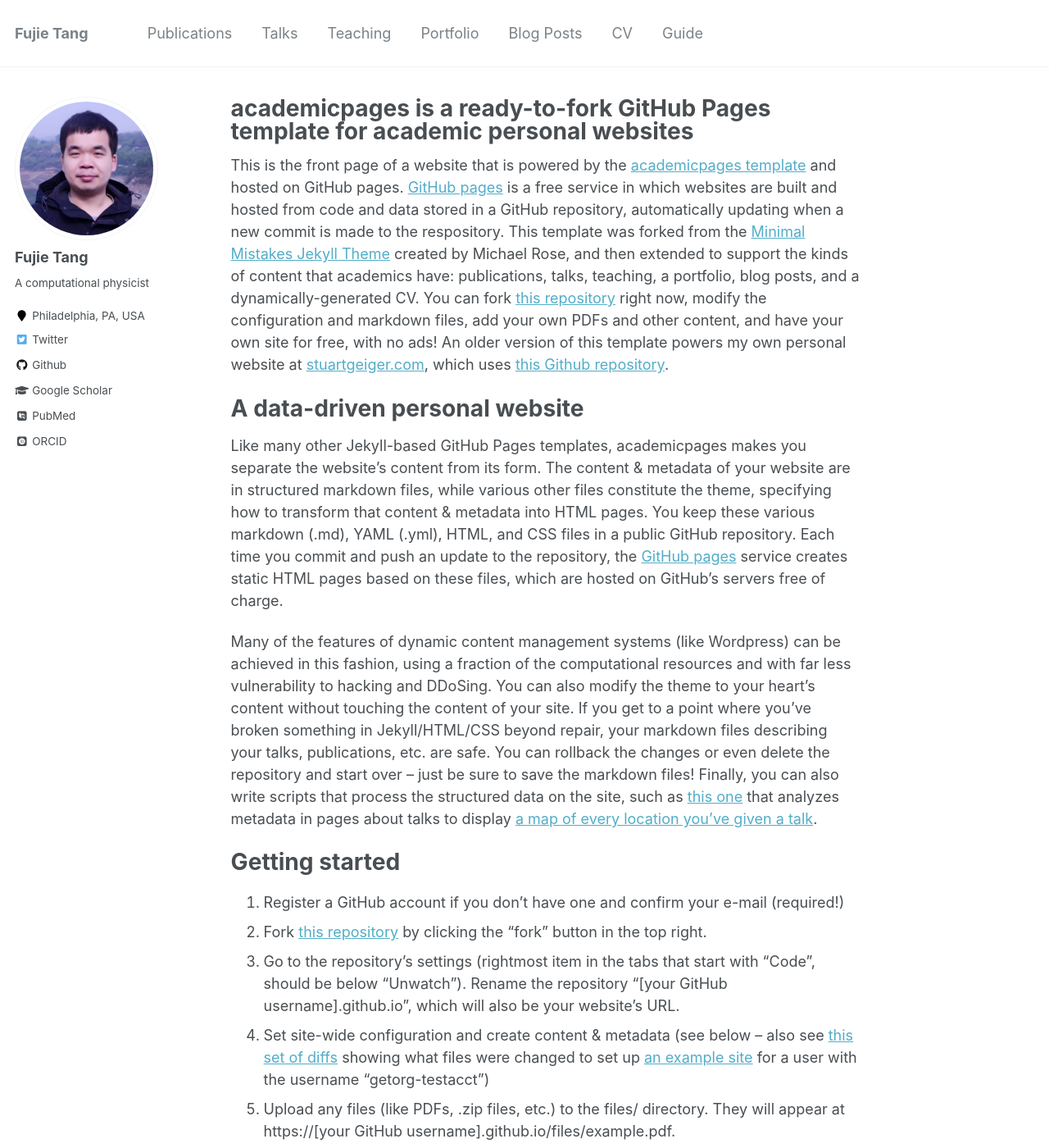
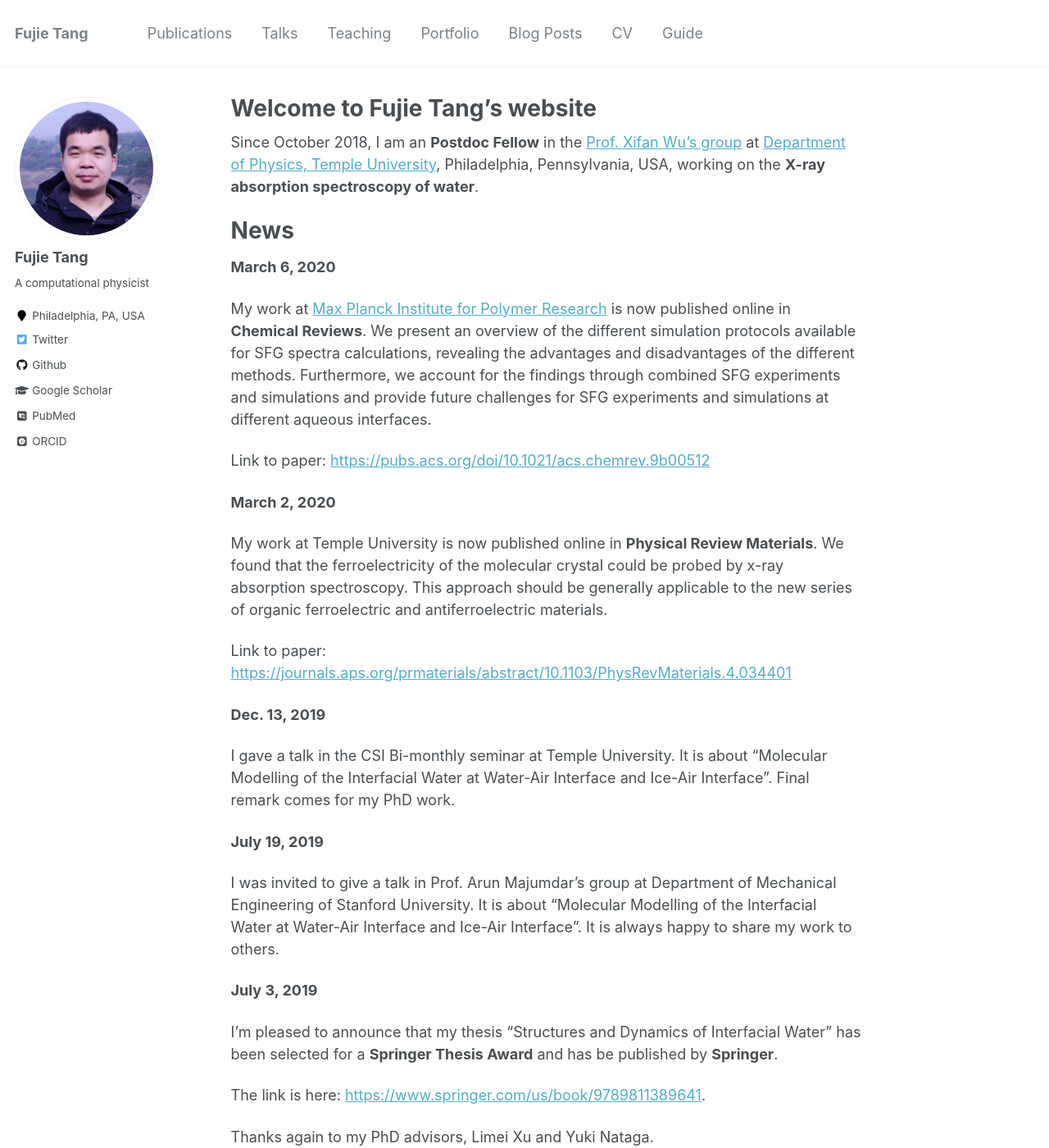
Before and after one commit to fujiepku/fujiepku.github.io, a Jekyll site: the page built from _pages/about.md, in a window 1280 px wide and 1400 px high. Shown: the whole window at 82% size. Built offline with Jekyll 4.4.1, drawn with Linux system fonts in a browser that asks for light colours; some web fonts are replaced; some of the changed text lies outside the part shown.

Commit message:
Add files via upload

```diff
--- a/_pages/about.md
+++ b/_pages/about.md
@@ -1,6 +1,6 @@
 ---
 permalink: /
-title: "academicpages is a ready-to-fork GitHub Pages template for academic personal websites"
+title: "Welcome to Fujie Tang's website"
 excerpt: "About me"
 author_profile: true
 redirect_from:
@@ -8,43 +8,41 @@ redirect_from:
   - /about.html
 ---
 
-This is the front page of a website that is powered by the [academicpages template](https://github.com/academicpages/academicpages.github.io) and hosted on GitHub pages. [GitHub pages](https://pages.github.com) is a free service in which websites are built and hosted from code and data stored in a GitHub repository, automatically updating when a new commit is made to the respository. This template was forked from the [Minimal Mistakes Jekyll Theme](https://mmistakes.github.io/minimal-mistakes/) created by Michael Rose, and then extended to support the kinds of content that academics have: publications, talks, teaching, a portfolio, blog posts, and a dynamically-generated CV. You can fork [this repository](https://github.com/academicpages/academicpages.github.io) right now, modify the configuration and markdown files, add your own PDFs and other content, and have your own site for free, with no ads! An older version of this template powers my own personal website at [stuartgeiger.com](http://stuartgeiger.com), which uses [this Github repository](https://github.com/staeiou/staeiou.github.io).
+Since October 2018, I am an **Postdoc Fellow** in the [Prof. Xifan Wu's group](https://astro.temple.edu/~xifanwu/WuGroup.html) at [Department of Physics, Temple University](https://phys.cst.temple.edu/), Philadelphia, Pennsylvania, USA, working on the **X-ray absorption spectroscopy of water**.
 
-A data-driven personal website
+News
 ======
-Like many other Jekyll-based GitHub Pages templates, academicpages makes you separate the website's content from its form. The content & metadata of your website are in structured markdown files, while various other files constitute the theme, specifying how to transform that content & metadata into HTML pages. You keep these various markdown (.md), YAML (.yml), HTML, and CSS files in a public GitHub repository. Each time you commit and push an update to the repository, the [GitHub pages](https://pages.github.com/) service creates static HTML pages based on these files, which are hosted on GitHub's servers free of charge.
 
-Many of the features of dynamic content management systems (like Wordpress) can be achieved in this fashion, using a fraction of the computational resources and with far less vulnerability to hacking and DDoSing. You can also modify the theme to your heart's content without touching the content of your site. If you get to a point where you've broken something in Jekyll/HTML/CSS beyond repair, your markdown files describing your talks, publications, etc. are safe. You can rollback the changes or even delete the repository and start over -- just be sure to save the markdown files! Finally, you can also write scripts that process the structured data on the site, such as [this one](https://github.com/academicpages/academicpages.github.io/blob/master/talkmap.ipynb) that analyzes metadata in pages about talks to display [a map of every location you've given a talk](https://academicpages.github.io/talkmap.html).
+**March 6, 2020**
 
-Getting started
-======
-1. Register a GitHub account if you don't have one and confirm your e-mail (required!)
-1. Fork [this repository](https://github.com/academicpages/academicpages.github.io) by clicking the "fork" button in the top right.
-1. Go to the repository's settings (rightmost item in the tabs that start with "Code", should be below "Unwatch"). Rename the repository "[your GitHub username].github.io", which will also be your website's URL.
-1. Set site-wide configuration and create content & metadata (see below -- also see [this set of diffs](http://archive.is/3TPas) showing what files were changed to set up [an example site](https://getorg-testacct.github.io) for a user with the username "getorg-testacct")
-1. Upload any files (like PDFs, .zip files, etc.) to the files/ directory. They will appear at https://[your GitHub username].github.io/files/example.pdf.
-1. Check status by going to the repository settings, in the "GitHub pages" section
+My work at [Max Planck Institute for Polymer Research](https://www.mpip-mainz.mpg.de/en/home) is now published online in **Chemical Reviews**. We present an overview of the different simulation protocols available for SFG spectra calculations, revealing the advantages and disadvantages of the different methods. Furthermore, we account for the findings through combined SFG experiments and simulations and provide future challenges for SFG experiments and simulations at different aqueous interfaces.
 
-Site-wide configuration
-------
-The main configuration file for the site is in the base directory in [_config.yml](https://github.com/academicpages/academicpages.github.io/blob/master/_config.yml), which defines the content in the sidebars and other site-wide features. You will need to replace the default variables with ones about yourself and your site's github repository. The configuration file for the top menu is in [_data/navigation.yml](https://github.com/academicpages/academicpages.github.io/blob/master/_data/navigation.yml). For example, if you don't have a portfolio or blog posts, you can remove those items from that navigation.yml file to remove them from the header.
+Link to paper: [https://pubs.acs.org/doi/10.1021/acs.chemrev.9b00512](https://pubs.acs.org/doi/10.1021/acs.chemrev.9b00512)
 
-Create content & metadata
-------
-For site content, there is one markdown file for each type of content, which are stored in directories like _publications, _talks, _posts, _teaching, or _pages. For example, each talk is a markdown file in the [_talks directory](https://github.com/academicpages/academicpages.github.io/tree/master/_talks). At the top of each markdown file is structured data in YAML about the talk, which the theme will parse to do lots of cool stuff. The same structured data about a talk is used to generate the list of talks on the [Talks page](https://academicpages.github.io/talks), each [individual page](https://academicpages.github.io/talks/2012-03-01-talk-1) for specific talks, the talks section for the [CV page](https://academicpages.github.io/cv), and the [map of places you've given a talk](https://academicpages.github.io/talkmap.html) (if you run this [python file](https://github.com/academicpages/academicpages.github.io/blob/master/talkmap.py) or [Jupyter notebook](https://github.com/academicpages/academicpages.github.io/blob/master/talkmap.ipynb), which creates the HTML for the map based on the contents of the _talks directory).
+**March 2, 2020**
 
-**Markdown generator**
+My work at Temple University is now published online in **Physical Review Materials**. We found that the ferroelectricity of the molecular crystal could be probed by x-ray absorption spectroscopy. This approach should be generally applicable to the new series of organic ferroelectric and antiferroelectric materials.
 
-I have also created [a set of Jupyter notebooks](https://github.com/academicpages/academicpages.github.io/tree/master/markdown_generator
-) that converts a CSV containing structured data about talks or presentations into individual markdown files that will be properly formatted for the academicpages template. The sample CSVs in that directory are the ones I used to create my own personal website at stuartgeiger.com. My usual workflow is that I keep a spreadsheet of my publications and talks, then run the code in these notebooks to generate the markdown files, then commit and push them to the GitHub repository.
+Link to paper: [https://journals.aps.org/prmaterials/abstract/10.1103/PhysRevMaterials.4.034401](https://journals.aps.org/prmaterials/abstract/10.1103/PhysRevMaterials.4.034401)
 
-How to edit your site's GitHub repository
-------
-Many people use a git client to create files on their local computer and then push them to GitHub's servers. If you are not familiar with git, you can directly edit these configuration and markdown files directly in the github.com interface. Navigate to a file (like [this one](https://github.com/academicpages/academicpages.github.io/blob/master/_talks/2012-03-01-talk-1.md) and click the pencil icon in the top right of the content preview (to the right of the "Raw | Blame | History" buttons). You can delete a file by clicking the trashcan icon to the right of the pencil icon. You can also create new files or upload files by navigating to a directory and clicking the "Create new file" or "Upload files" buttons.
+**Dec. 13, 2019**
 
-Example: editing a markdown file for a talk
-![Editing a markdown file for a talk](/images/editing-talk.png)
+I gave a talk in the CSI Bi-monthly seminar at Temple University. It is about "Molecular Modelling of the Interfacial Water at Water-Air Interface and Ice-Air Interface". Final remark comes for my PhD work.
 
-For more info
-------
-More info about configuring academicpages can be found in [the guide](https://academicpages.github.io/markdown/). The [guides for the Minimal Mistakes theme](https://mmistakes.github.io/minimal-mistakes/docs/configuration/) (which this theme was forked from) might also be helpful.
+
+
+**July 19, 2019**
+
+I was invited to give a talk in Prof. Arun Majumdar's group at Department of Mechanical Engineering of Stanford University. It is about "Molecular Modelling of the Interfacial Water at Water-Air Interface and Ice-Air Interface". It is always happy to share my work to others.
+
+
+
+**July 3, 2019**
+
+I'm pleased to announce that my thesis "Structures and Dynamics of Interfacial Water" has been selected for a **Springer Thesis Award** and has be published by **Springer**.
+
+The link is here: [https://www.springer.com/us/book/9789811389641](https://www.springer.com/us/book/9789811389641).
+
+Thanks again to my PhD advisors, Limei Xu and Yuki Nataga.
+
+*Let me know if you want to read it.
```
